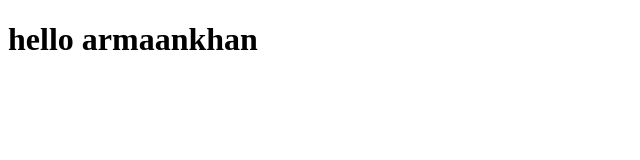
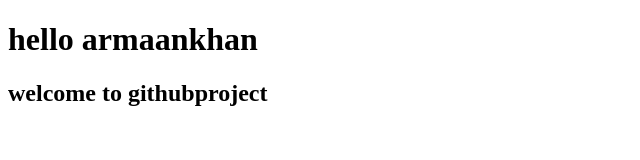
Before and after one commit to Armaankhan-creator-byte/gitproject, a plain HTML site: page index.html in a window 1280 px wide. Shown: the whole page, without its empty margins (0-640 px from the left). Drawn offline with Linux system fonts and the light colour scheme.

Commit message:
change in code

```diff
--- a/index.html
+++ b/index.html
@@ -8,5 +8,6 @@
     </head>
     <body>
         <h1>hello armaankhan</h1>
+        <h2>welcome to githubproject</h2>
     </body>
 </html:5>
```
